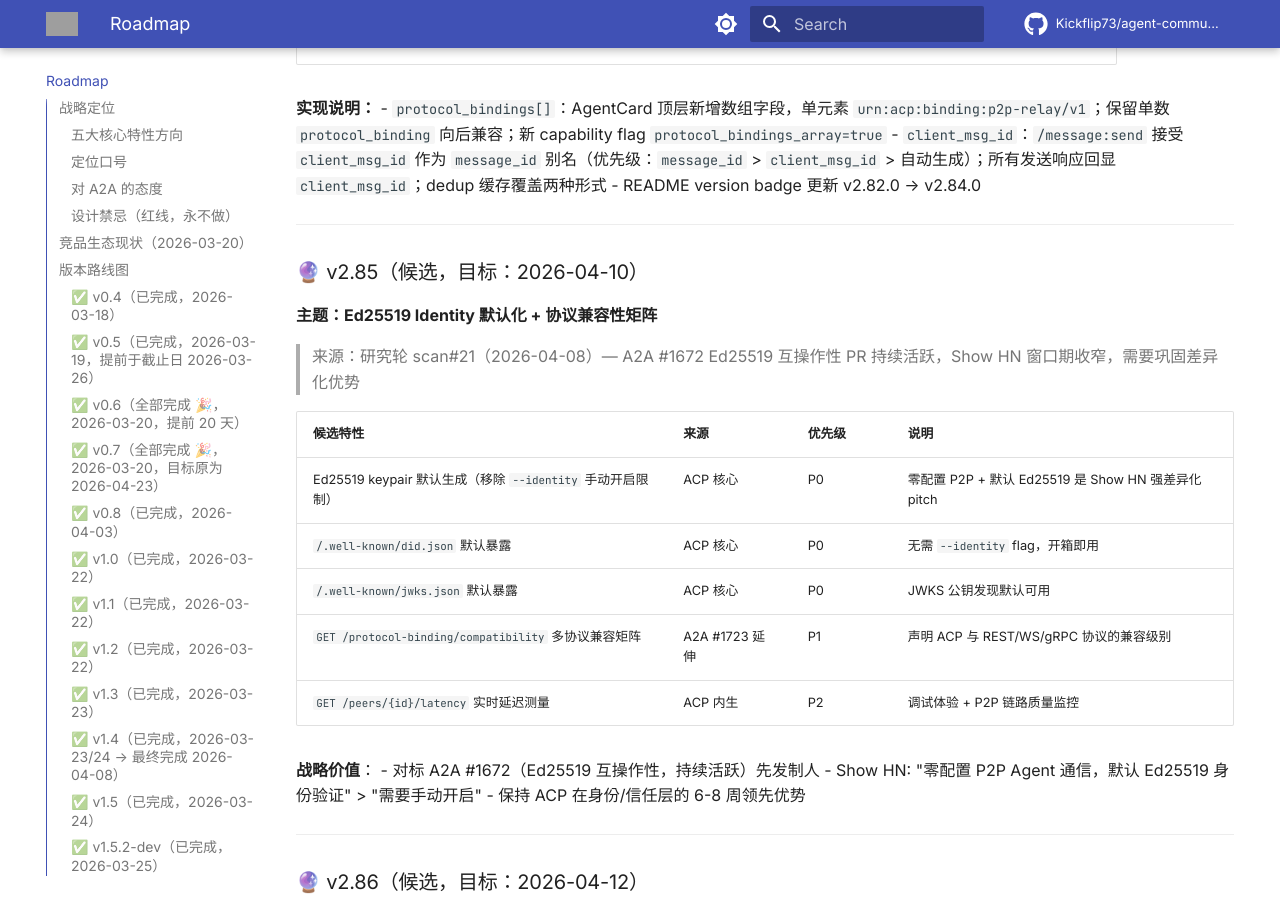
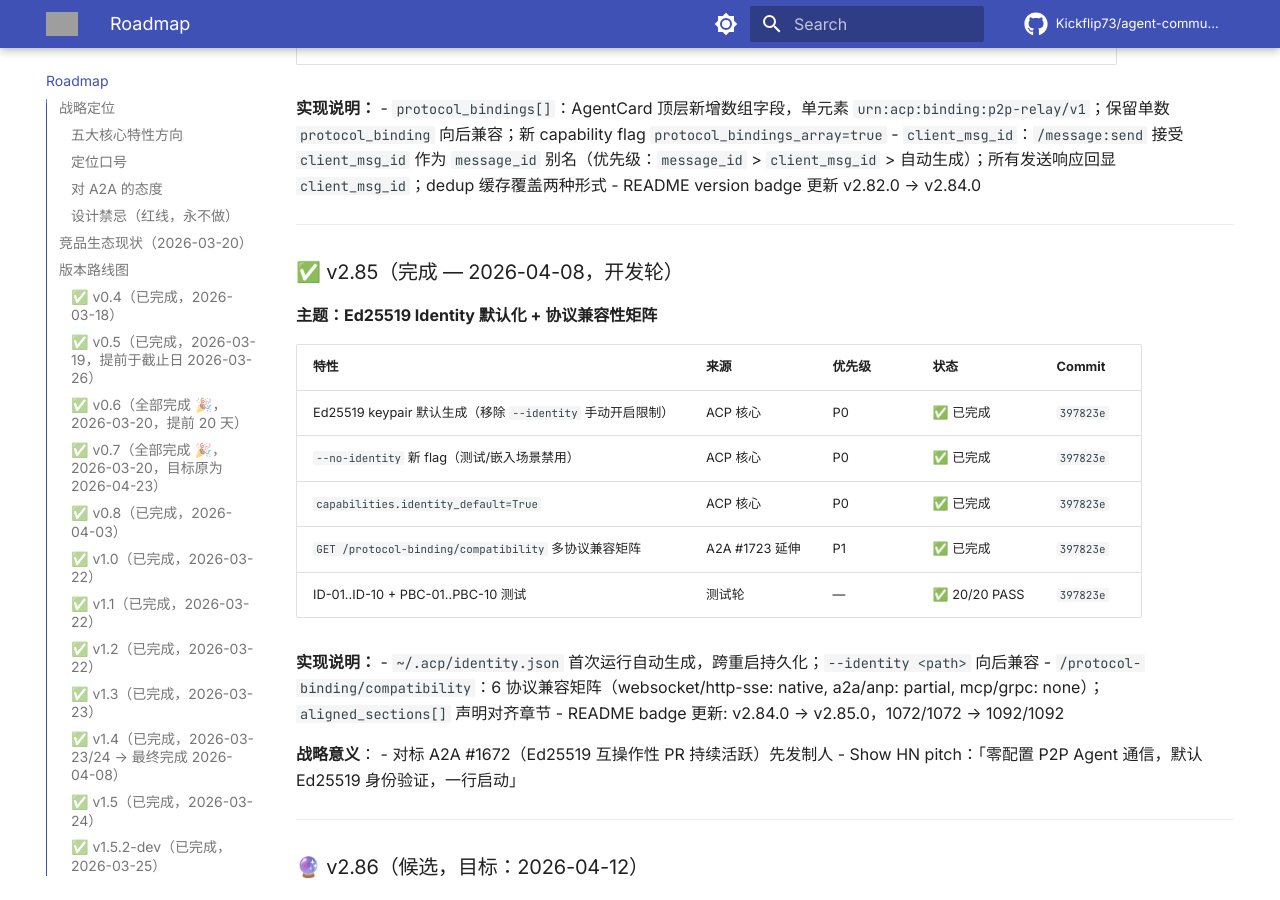
Before and after one commit to Kickflip73/agent-communication-protocol, an MkDocs documentation site: the page built from docs/ROADMAP.md, in a window 1280 px wide and 900 px high, scrolled down 22211 px. Built offline with MkDocs 1.6.1 and Material for MkDocs 9.7.7, drawn with Linux system fonts in a browser that asks for light colours; comment, search, counter and statistics services are not loaded; the version menu is left out; grey boxes are pictures that could not be loaded.

Commit message:
docs(v2.85): README badge + identity section update; ROADMAP v2.85 mark complete
README.md:
  - Version badge: v2.84.0 → v2.85.0
  - Test badge: 1072/1072 → 1092/1092 (+20 from ID+PBC tests)
  - Ed25519 identity table: 'default auto-generated' (removed --identity required note)
  - Agent Identity section: rewritten to reflect v2.85 default-on behavior
    - New table: default / custom path / hybrid / disabled modes
    - Updated code examples (--no-identity, zero-flag default)
  - A2A comparison table: +2 rows
    - 'Protocol compatibility matrix' (GET /protocol-binding/compatibility)
    - 'Ed25519 identity setup' (default-on vs A2A #1672 open issue)

docs/ROADMAP.md:
  - v2.85 marked ✅ complete with commit hash + test count
  - Removed duplicate v2.86 header

```diff
--- a/docs/ROADMAP.md
+++ b/docs/ROADMAP.md
@@ -737,23 +737,25 @@ APS:  https://github.com/aeoess/agent-passport-system  （Ed25519 身份，v0.8
 
 ---
 
-### 🔮 v2.85（候选，目标：2026-04-10）
+### ✅ v2.85（完成 — 2026-04-08，开发轮）
 **主题：Ed25519 Identity 默认化 + 协议兼容性矩阵**
 
-> 来源：研究轮 scan#21（2026-04-08）— A2A #1672 Ed25519 互操作性 PR 持续活跃，Show HN 窗口期收窄，需要巩固差异化优势
+| 特性 | 来源 | 优先级 | 状态 | Commit |
+|------|------|--------|------|--------|
+| Ed25519 keypair 默认生成（移除 `--identity` 手动开启限制） | ACP 核心 | P0 | ✅ 已完成 | `397823e` |
+| `--no-identity` 新 flag（测试/嵌入场景禁用） | ACP 核心 | P0 | ✅ 已完成 | `397823e` |
+| `capabilities.identity_default=True` | ACP 核心 | P0 | ✅ 已完成 | `397823e` |
+| `GET /protocol-binding/compatibility` 多协议兼容矩阵 | A2A #1723 延伸 | P1 | ✅ 已完成 | `397823e` |
+| ID-01..ID-10 + PBC-01..PBC-10 测试 | 测试轮 | — | ✅ 20/20 PASS | `397823e` |
 
-| 候选特性 | 来源 | 优先级 | 说明 |
-|---------|------|--------|------|
-| Ed25519 keypair 默认生成（移除 `--identity` 手动开启限制） | ACP 核心 | P0 | 零配置 P2P + 默认 Ed25519 是 Show HN 强差异化 pitch |
-| `/.well-known/did.json` 默认暴露 | ACP 核心 | P0 | 无需 `--identity` flag，开箱即用 |
-| `/.well-known/jwks.json` 默认暴露 | ACP 核心 | P0 | JWKS 公钥发现默认可用 |
-| `GET /protocol-binding/compatibility` 多协议兼容矩阵 | A2A #1723 延伸 | P1 | 声明 ACP 与 REST/WS/gRPC 协议的兼容级别 |
-| `GET /peers/{id}/latency` 实时延迟测量 | ACP 内生 | P2 | 调试体验 + P2P 链路质量监控 |
+**实现说明：**
+- `~/.acp/identity.json` 首次运行自动生成，跨重启持久化；`--identity <path>` 向后兼容
+- `/protocol-binding/compatibility`：6 协议兼容矩阵（websocket/http-sse: native, a2a/anp: partial, mcp/grpc: none）；`aligned_sections[]` 声明对齐章节
+- README badge 更新: v2.84.0 → v2.85.0，1072/1072 → 1092/1092
 
-**战略价值**：
-- 对标 A2A #1672（Ed25519 互操作性，持续活跃）先发制人
-- Show HN: "零配置 P2P Agent 通信，默认 Ed25519 身份验证" > "需要手动开启"
-- 保持 ACP 在身份/信任层的 6-8 周领先优势
+**战略意义**：
+- 对标 A2A #1672（Ed25519 互操作性 PR 持续活跃）先发制人
+- Show HN pitch：「零配置 P2P Agent 通信，默认 Ed25519 身份验证，一行启动」
 
 ---
 
```
Also changed, not shown: README.md (+19 -14 lines).
